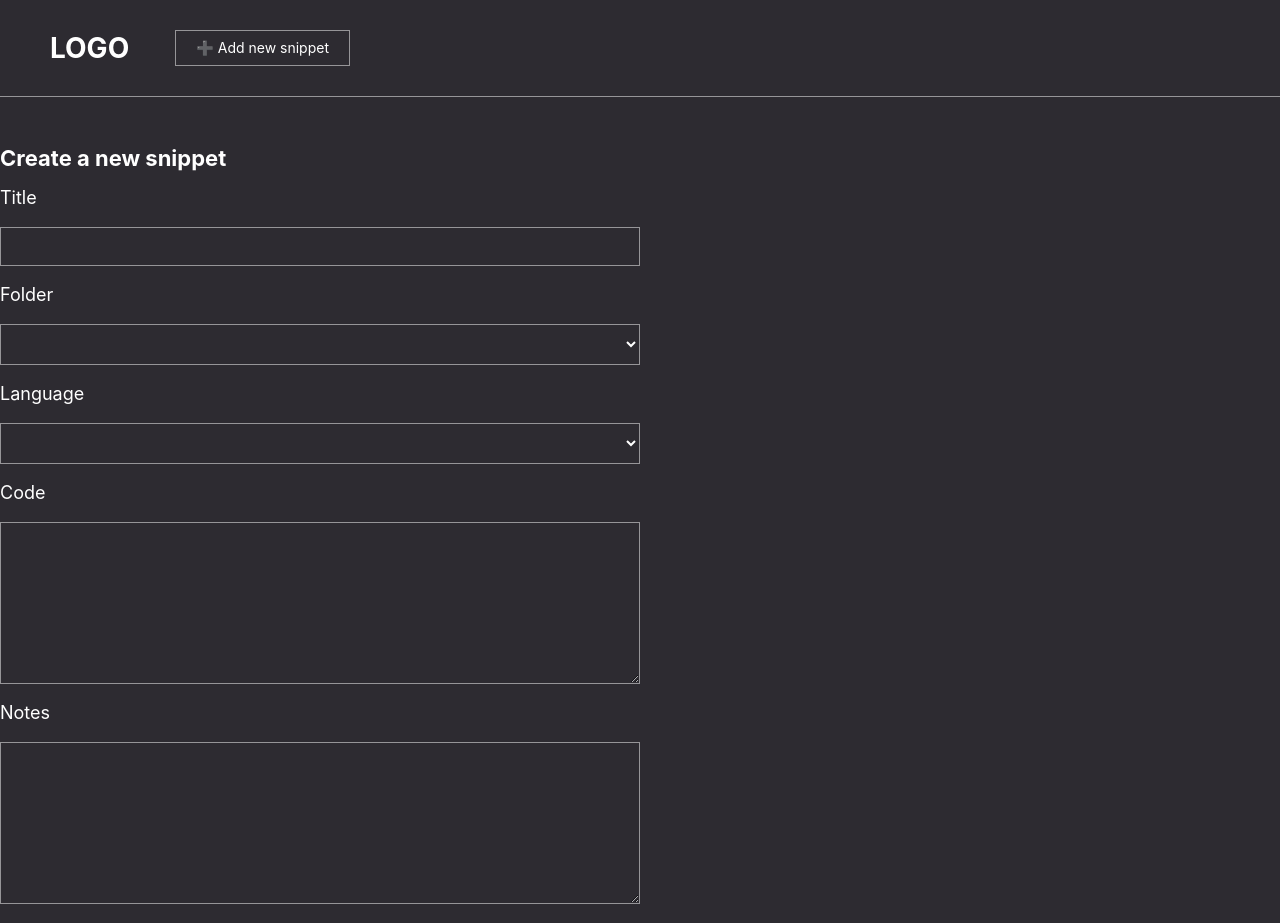
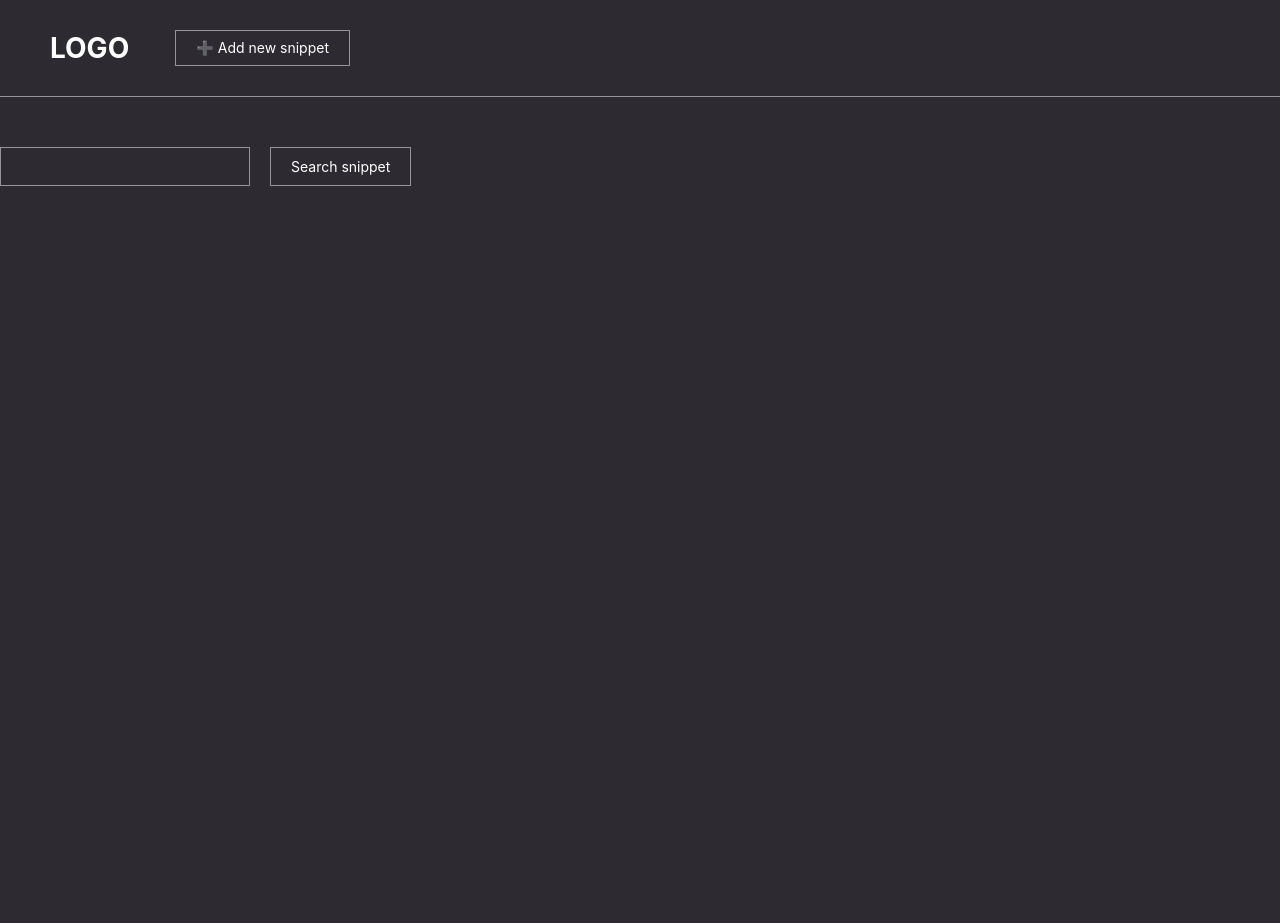
Before and after one commit to DariaRusovich/snippet-lab, a React (Create React App) app: page /add in a window 1280 px wide. Shown: the top 923 px of the page. Built offline with nearby package versions, Linux system fonts and the light colour scheme.

Commit message:
add-search-form

```diff
--- a/src/App.js
+++ b/src/App.js
@@ -3,13 +3,14 @@ import Header from "./components/Header";
 import Snippet from "./components/Snippet";
 import Categories from "./components/Categories";
 import AddNewSnippet from "./components/AddNewSnippet";
+import SearchField from "./components/SearchField";
 
 function App() {
 
   return (
     <>
       <Header></Header>
-      <AddNewSnippet> </AddNewSnippet>
+     <SearchField></SearchField>
 
       {/* <Switch>
         <Route path="/add">Add new Snippet</Route>
--- a/src/components/AddNewSnippet.jsx
+++ b/src/components/AddNewSnippet.jsx
@@ -21,8 +21,8 @@ export default function AddNewSnippet(params) {
         <h3>Notes</h3>
         <textarea className="form-notes" name="notes" id="" cols="30" rows="10"></textarea>
         <div className="form-btn-group">
-            <button className="btn btn-add">Create</button>
-            <button className="btn btn-add btn-cancel">Cancel</button>
+            <button className="btn btn-style">Create</button>
+            <button className="btn btn-style">Cancel</button>
         </div>
         </form>
 
--- /dev/null
+++ b/src/components/Header.css
@@ -0,0 +1,23 @@
+.header{
+    padding: 30px 50px;
+    border-bottom: var(--border);
+  }
+  .header-wrap{
+    display: flex;
+    align-items: center;
+    justify-content: space-between;
+    width: 300px;
+  }
+  .logo{
+    font-size: 28px;
+    font-weight: 700;
+    text-transform: uppercase;
+  }
+  .btn-style{
+    transition: 0.3s;
+  }
+
+  .btn-style:hover{
+   transform: scale(1.05);
+   transition: 0.3s;
+  }
--- a/src/components/Header.jsx
+++ b/src/components/Header.jsx
@@ -1,4 +1,4 @@
-
+import './Header.css'
 
 
 export default function Header({}) {
@@ -9,7 +9,7 @@ export default function Header({}) {
        <a className="logo" href="index.html">
             Logo
         </a>
-        <button className="btn btn-add">➕ Add new snippet</button>
+        <button className="btn btn-style">➕ Add new snippet</button>
        </div>
         </div>
         </header>
--- /dev/null
+++ b/src/components/SearchField.css
@@ -0,0 +1,12 @@
+.search-form{
+    display: flex;
+    padding-top: 50px;
+}
+.search-form input{
+    padding: 10px;
+    border: var(--border);
+    width: 250px;
+}
+.btn-search{
+    margin-left: 20px;
+}
--- a/src/components/SearchField.jsx
+++ b/src/components/SearchField.jsx
@@ -0,0 +1,13 @@
+import './SearchField.css'
+
+
+export default function SearchField({}){
+    return (
+        <form className="search-form">
+        <input type="text" name="text" required />
+        <button className="btn btn-style btn-search"> Search snippet</button>
+        </form>
+
+    )
+
+}
--- a/src/index.css
+++ b/src/index.css
@@ -199,31 +199,3 @@ button {
 
 
 /*===========COMMON STYLES END============*/
-
-/*===========HEADER STYLES START============*/
-.header{
-  padding: 30px 50px;
-  border-bottom: var(--border);
-}
-.header-wrap{
-  display: flex;
-  align-items: center;
-  justify-content: space-between;
-  width: 300px;
-}
-.logo{
-  font-size: 28px;
-  font-weight: 700;
-  text-transform: uppercase;
-}
-.btn-add{
-  transition: 0.3s;
-}
-
-.btn-add:hover{
- transform: scale(1.05);
- transition: 0.3s;
-}
-
-
-/*===========HEADER STYLES END============*/
```
